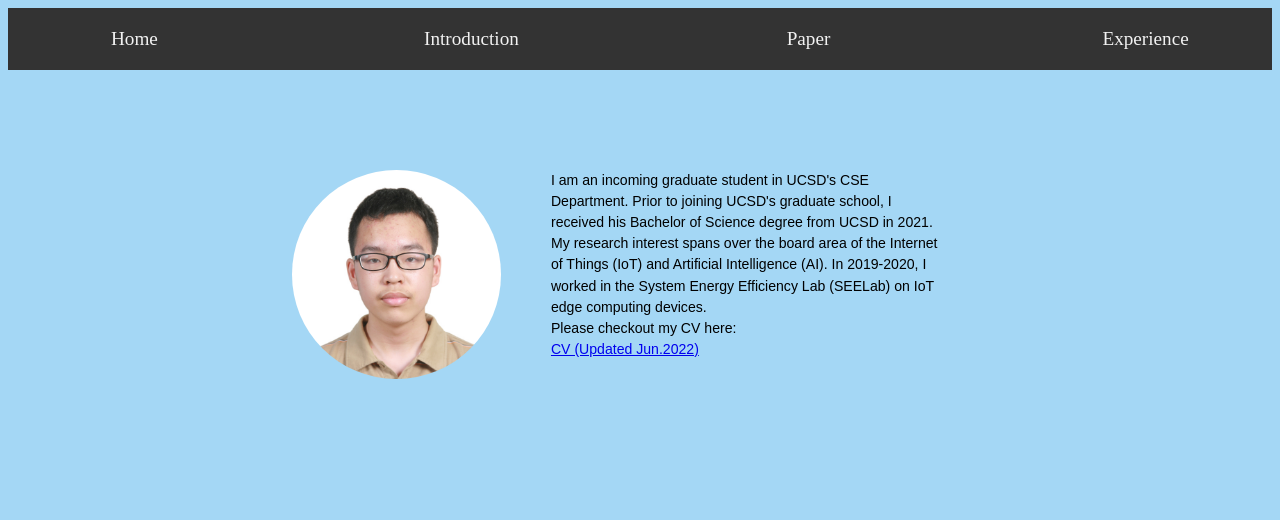
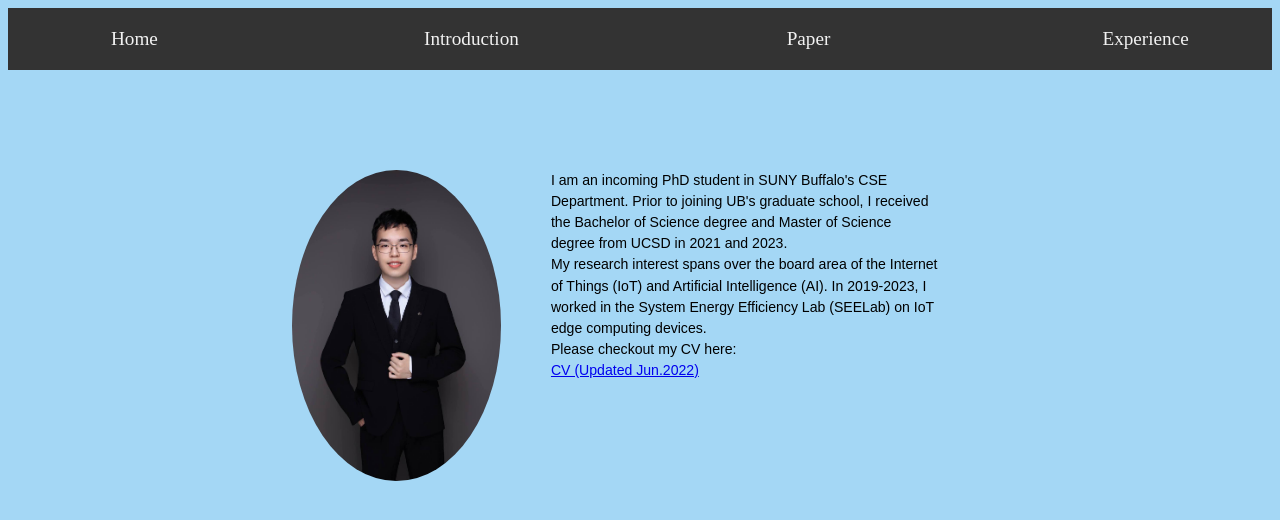
Before and after one commit to DanchengLiu/DanchengLiu.github.io, a plain HTML site: page introduction.html in a window 1280 px wide. Drawn offline with Linux system fonts and the light colour scheme.

Commit message:
change image

```diff
--- a/introduction.html
+++ b/introduction.html
@@ -18,16 +18,16 @@
 
     <div class="wrapper">
         <div class='photo'>
-            <img class = 'image' src=/images/photo.jpg alt="photo" >
+            <img class = 'image' src=/images/WechatIMG4.jpg alt="photo" >
         </div>
         <div class="intro_div">
             <a>
-                I am an incoming graduate student in UCSD's CSE Department. Prior to joining UCSD's graduate school, I received his Bachelor of Science degree from UCSD in 2021.
+                I am an incoming PhD student in SUNY Buffalo's CSE Department. Prior to joining UB's graduate school, I received the Bachelor of Science degree and Master of Science degree from UCSD in 2021 and 2023.
             </a>
             <br>
             <a>
                 My research interest spans over the board area of the Internet of Things (IoT) and Artificial Intelligence (AI).
-                In 2019-2020, I worked in the System Energy Efficiency Lab (SEELab) on IoT edge computing devices.
+                In 2019-2023, I worked in the System Energy Efficiency Lab (SEELab) on IoT edge computing devices.
                 <br>
                 Please checkout my CV here:
             </a>
```
Also changed, not shown: images/WechatIMG4.jpg (added).
